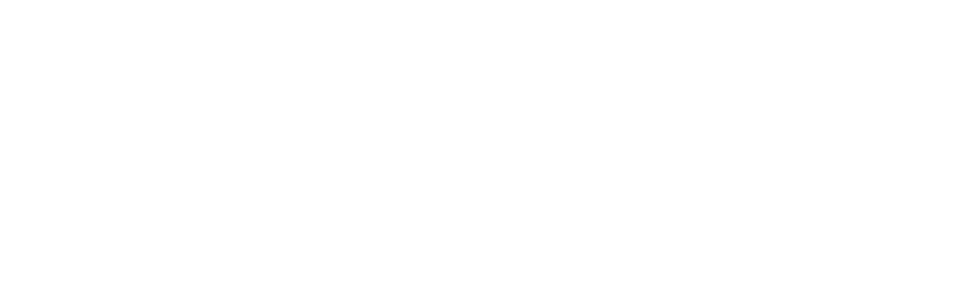
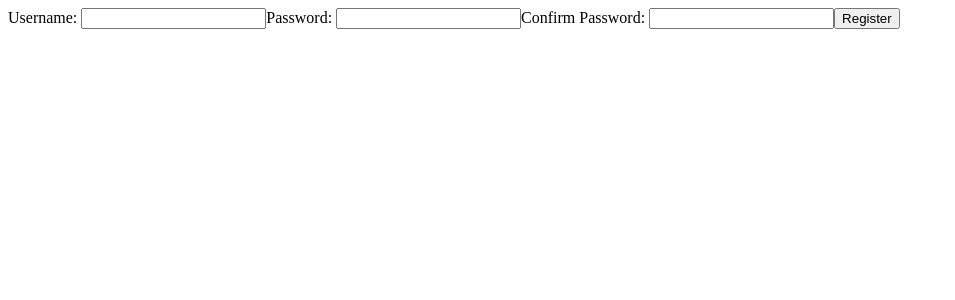
Before and after one commit to JesseSandvik/triumph, a React (Create React App) app in the folder client/: page / in a window 1280 px wide. Shown: the top 300 px of the page, without its empty margins (0-955 px from the left). Built offline with nearby package versions, Linux system fonts and the light colour scheme.

Commit message:
registration form created

```diff
--- a/client/src/App.js
+++ b/client/src/App.js
@@ -1,5 +1,17 @@
 const App = () => {
-  return <div className='App'></div>;
+  return (
+    <div className='App'>
+      <form>
+        <label htmlFor='username'>Username: </label>
+        <input name='username' type='text' />
+        <label htmlFor='password'>Password: </label>
+        <input name='password' type='password' />
+        <label htmlFor='match'>Confirm Password: </label>
+        <input name='match' type='password' />
+        <button type='submit'>Register</button>
+      </form>
+    </div>
+  );
 };
 
 export default App;
--- a/client/src/components/atoms/button/Button.js
+++ /dev/null
@@ -1,5 +0,0 @@
-const Button = (props) => {
-  return <button>{props.children}</button>;
-};
-
-export default Button;
--- a/client/src/components/atoms/input/Input.js
+++ /dev/null
@@ -1,5 +0,0 @@
-const Input = (props) => {
-  return <input {...props} />;
-};
-
-export default Input;
```
Also changed, not shown: 2 other files (tests, documents, lock files or other folders).
